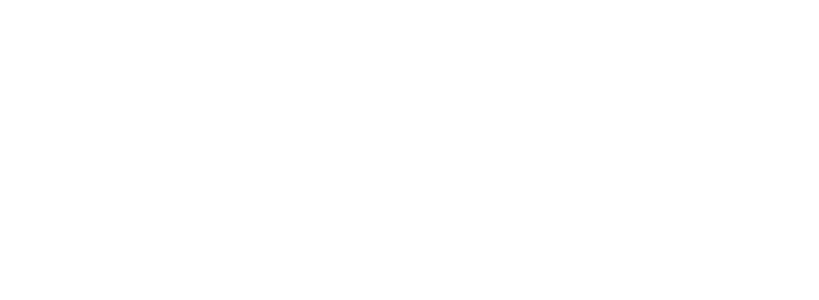
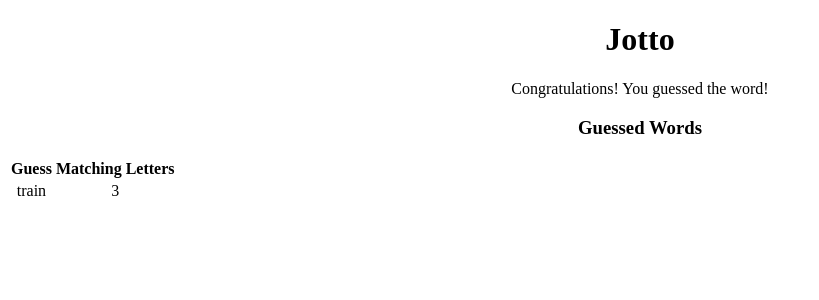
Before and after one commit to Haidranoid/react-testing-3, a React (Create React App) app: page / in a window 1280 px wide. Shown: the top 300 px of the page, without its empty margins (0-819 px from the left). Built offline with nearby package versions, Linux system fonts and the light colour scheme.

Commit message:
Basic input component

```diff
--- a/public/index.html
+++ b/public/index.html
@@ -28,7 +28,7 @@
   </head>
   <body>
     <noscript>You need to enable JavaScript to run this app.</noscript>
-    <div id="root" style="background-color: blue"></div>
+    <div id="root" style="text-align: center"></div>
     <!--
       This HTML file is a template.
       If you open it directly in the browser, you will see an empty page.
--- a/src/App.js
+++ b/src/App.js
@@ -1,9 +1,13 @@
-import {useState} from "react";
+import Congrats from "./Congrats";
+import GuessedWords from "./GuessedWords.";
 
 function App() {
 
     return (
-        <div data-test="component-app">
+        <div>
+            <h1>Jotto</h1>
+            <Congrats success/>
+            <GuessedWords guessedWords={[{guessedWord: 'train', letterMatchCount: 3}]}/>
         </div>
     );
 }
```
Also changed, not shown: src/Input.js (added, +7 -0 lines), 1 other file (tests, documents, lock files or other folders).
